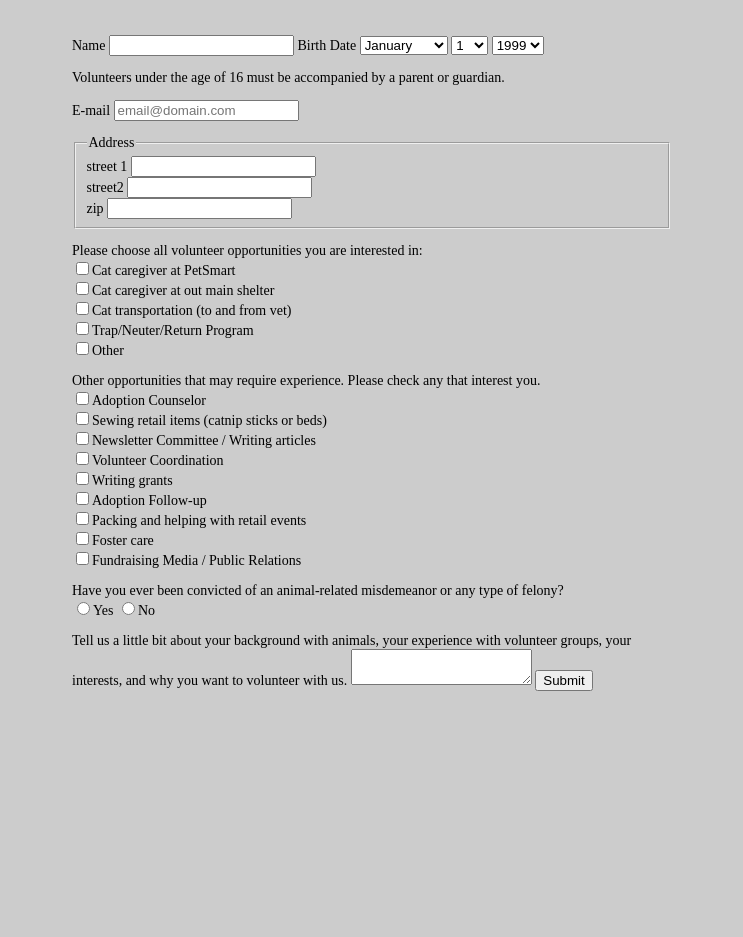
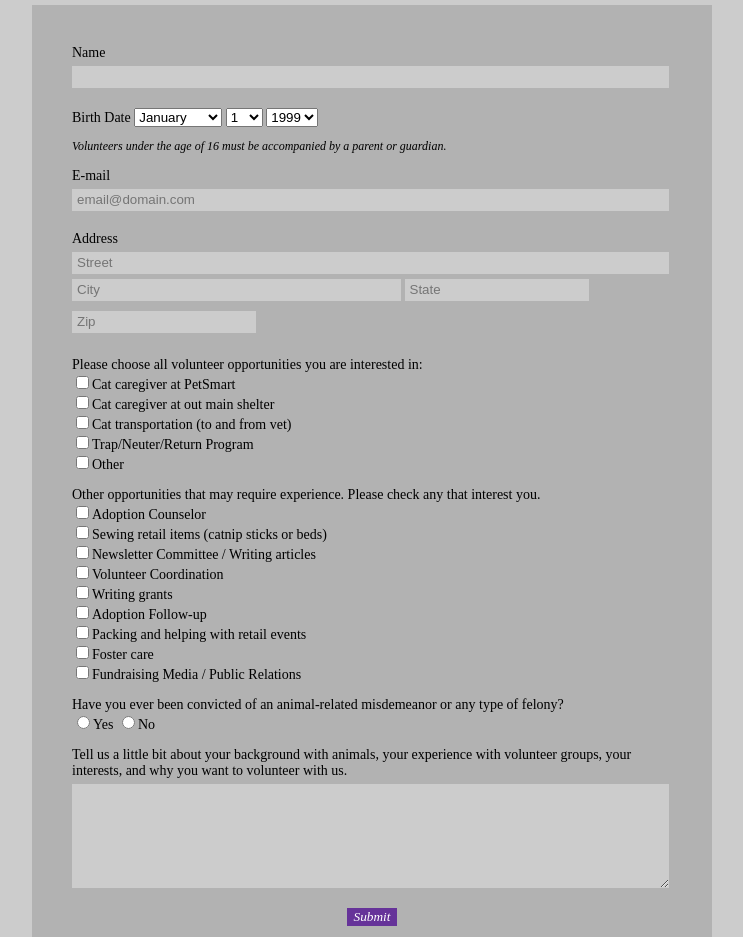
Before and after one commit to kyndallkay/Homework-Snippets, a plain HTML site: page Forms/signup.html in a window 1280 px wide. Shown: the part 200-1137 px from the top of the page, without its empty margins (268-1011 px from the left). Before the commit the page ends 899 px from the top, so only its background shows below. Drawn offline with Linux system fonts and the light colour scheme.

Commit message:
finish css styling

```diff
--- a/Forms/signup.html
+++ b/Forms/signup.html
@@ -68,7 +68,7 @@
                 <option value="31">31</option>
               </select>
 
-            <select name="birth-year">
+              <select name="birth-year">
                 <option value="1999">1999</option>
                 <option value="1998">1998</option>
                 <option value="1997">1997</option>
@@ -92,22 +92,18 @@
                 <option value="1979">1979</option>
               </select>
 
-           <p>Volunteers under the age of 16 must be accompanied by a parent or guardian.
+           <p class="age-detail">Volunteers under the age of 16 must be accompanied by a parent or guardian.
 </p>
             <p>
             <label for="email-input" >E-mail</label>
             <input id="email-input" type="text" placeholder="email@domain.com">
             </p>
 
-            <fieldset>
-                <legend>Address</legend>
-                <label for="">street 1</label>
-                <input type="text"><br>
-                <label for="">street2</label>
-                <input type="text"><br>
-                <label for="">zip</label>
-                <input type="text">
-            </fieldset>
+            <label for="address-input">Address</label>
+            <input id="streetaddress-input" type="text" name="address" placeholder="Street">
+            <input id="city-input" type="text" name="address" placeholder="City">
+            <input id="state-input" type="text" name="address" placeholder="State">
+            <input id="zip-input" type="text" name="address" placeholder="Zip">
 
             <p>Please choose all volunteer opportunities you are interested in&colon; <br>
                <label><input type="checkbox" name="job" value="caregiver-petsmart">Cat caregiver at PetSmart</label><br>
@@ -134,11 +130,11 @@
                 <input type="radio" name="legal" value="No">No
             </p>
 
-            <label for="text-area">Tell us a little bit about your background with animals, your experience with volunteer groups, your interests, and why you want to volunteer with us.</label>
-            <textarea name="message">
+            <label id="text-input" for="text-area">Tell us a little bit about your background with animals, your experience with volunteer groups, your interests, and why you want to volunteer with us.</label>
+            <textarea id="message-input" name="message">
             </textarea>
 
-            <input type="submit">
+            <input id="submit-button" type="submit">
           </form>
 
     </body>
--- a/Forms/signupcss.css
+++ b/Forms/signupcss.css
@@ -7,12 +7,14 @@ body {
 form {
     width: 600px;
     margin: 0 auto;
+    padding: 40px;
+    background-color: #b2b2b2;
 }
 
 header img {
     display: block;
     width: 300px;
-    margin: 50px auto 0;
+    margin: 40px auto 0;
 }
 
 h1 {
@@ -20,5 +22,68 @@ h1 {
     font-weight: 400;
     color: rebeccapurple;
     text-align: center;
-    margin-bottom: 50px;
+    margin-bottom: 30px;
 }
+
+ .age-detail {
+    font-style: italic;
+    font-size: 12px;
+}
+
+#name-input, #email-input {
+    display: block;
+    background-color: #cccccc;
+    border-style: none;
+    height: 20px;
+    width: 590px;
+    margin: 5px 0 20px;
+    padding-left: 5px;
+}
+
+#streetaddress-input {
+    display: block;
+    background-color: #cccccc;
+    border-style: none;
+    height: 20px;
+    width: 590px;
+    margin: 5px 0;
+    padding-left: 5px;
+}
+
+#city-input, #state-input, #zip-input {
+    display: inline-block;
+    background-color: #cccccc;
+    border-style: none;
+    height: 20px;
+    margin: 0 0 10px;
+    padding-left: 5px;
+}
+
+#city-input {
+    width: 322px;
+}
+
+#text-input {
+    display: block;
+}
+
+#message-input {
+    display: block;
+    background-color: #cccccc;
+    border-style: none;
+    height: 100px;
+    width: 590px;
+    margin: 5px 0 20px;
+    padding-left: 5px;
+}
+
+#submit-button {
+    display: block;
+    margin: 0 auto;
+    background-color: rebeccapurple;
+    border-style: none;
+    font-style: italic;
+    font-family: 'Source Sans Pro';
+    color: #ffffff;
+
+}
```
